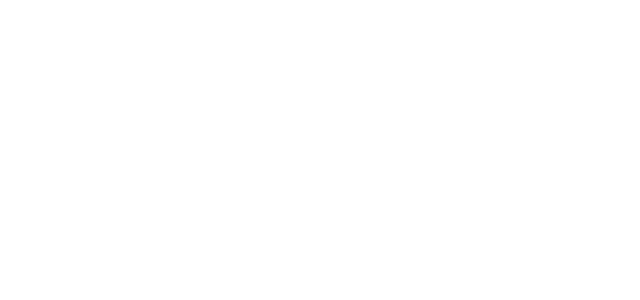
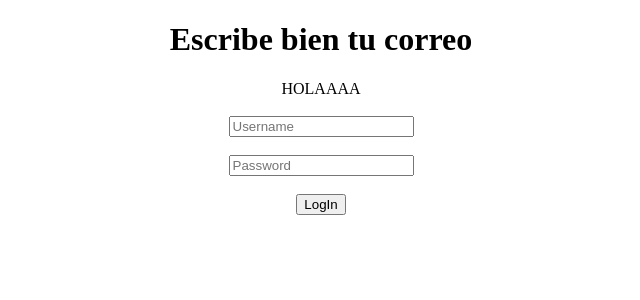
Before and after one commit to S3BASCH/paginaweb, an Angular app in the folder paginawebb/: page /login2 in a window 1280 px wide. Before the commit this address led to /. Shown: the top 300 px of the page, without its empty margins (319-959 px from the left). Built offline with nearby package versions, Linux system fonts and the light colour scheme.

Commit message:
Inicio pagina compras

```diff
--- a/paginawebb/src/app/app-routing.module.ts
+++ b/paginawebb/src/app/app-routing.module.ts
@@ -11,7 +11,7 @@ const routes: Routes = [
     path:'', component:Pagina1Component
   },
   {
-    path:'Nologin',component:Pagina2Component
+    path:'login2',component:Pagina2Component
   },
   {
     path:'compras',component:Pagina3Component
--- a/paginawebb/src/app/componentes/pagina1/pagina1.component.html
+++ b/paginawebb/src/app/componentes/pagina1/pagina1.component.html
@@ -34,7 +34,7 @@
         <input type="password" name ="password" placeholder="Password">
         <br>
         <br>
-        <input type="submit" value="LogIn">
+        <input type="submit" value="LogIn" (click)="compras()">
         <br>
       </form>
     </div>
--- a/paginawebb/src/app/componentes/pagina1/pagina1.component.ts
+++ b/paginawebb/src/app/componentes/pagina1/pagina1.component.ts
@@ -8,7 +8,7 @@ import { Router } from '@angular/router';
 })
 export class Pagina1Component implements OnInit {
 
-  constructor() { }
+  constructor(private nav: Router) { }
 
   ngOnInit(): void {
   }
@@ -17,5 +17,11 @@ export class Pagina1Component implements OnInit {
     const email =form.value.email
     const password =form.value.password
   }
+  login2(){
+    this.nav.navigate(['login2'])
+  }
+  compras(){
+    this.nav.navigate(['compras'])
+  }
 
 }
--- a/paginawebb/src/app/componentes/pagina2/pagina2.component.html
+++ b/paginawebb/src/app/componentes/pagina2/pagina2.component.html
@@ -1,3 +1,18 @@
-<p>
-  pagina2 works!
-</p>
+<body>
+  <div align="center">
+    <h1>Escribe bien tu correo</h1>
+    <form>
+      <label>HOLAAAA</label>
+      <br>
+      <br>
+      <input type="email" name ="email" placeholder="Username">
+      <br>
+      <br>
+      <input type="password" name ="password" placeholder="Password">
+      <br>
+      <br>
+      <input type="submit" value="LogIn">
+      <br>
+    </form>
+  </div>
+</body>
--- a/paginawebb/src/app/componentes/pagina3/pagina3.component.html
+++ b/paginawebb/src/app/componentes/pagina3/pagina3.component.html
@@ -1,3 +1,3 @@
 <p>
-  pagina3 works!
+ Pagina compras
 </p>
```
Also changed, not shown: paginawebb/src/app/app.module.ts (+14 -2 lines).
